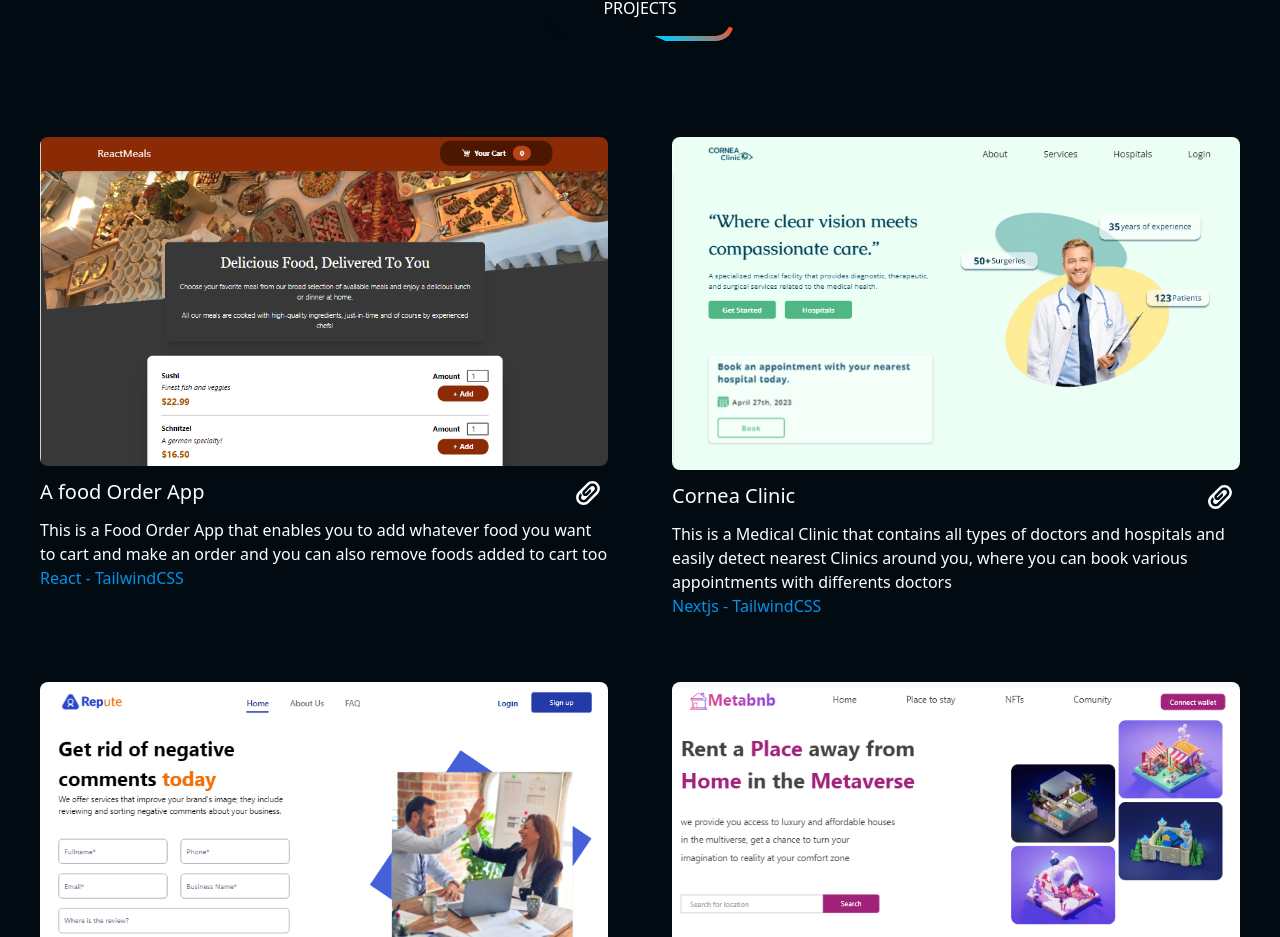
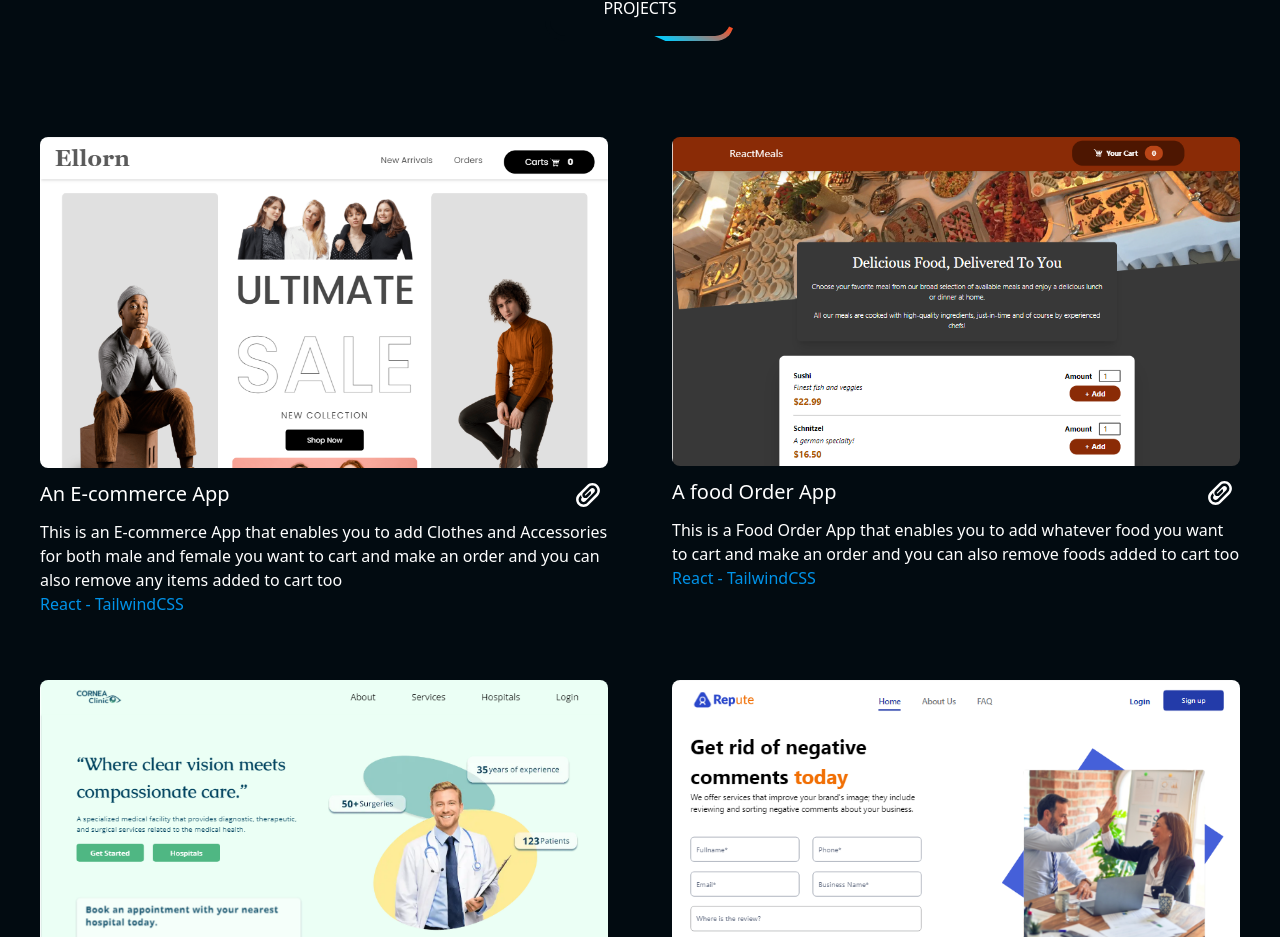
Before and after one commit to Princessayomide53/Portfolio, a React (Create React App) app: page / in a window 1280 px wide. Shown: the part 1052-1989 px from the top of the page. Built offline with nearby package versions, Linux system fonts and the light colour scheme.

Commit message:
Added a new project

```diff
--- a/src/Components/Projects.jsx
+++ b/src/Components/Projects.jsx
@@ -7,6 +7,7 @@ import "../App.css";
 import Metabnbb from "./Img/Metabnbb 1.png";
 import Repute from "./Img/Repute.png";
 import mobile1 from "./Img/mobile1.png";
+import mobile2 from "./Img/mobile2.png";
 import { TiAttachmentOutline } from "react-icons/ti";
 import { useEffect } from "react";
 import AOS from "aos";
@@ -38,6 +39,41 @@ function Projects() {
             <div>
               <div className=" projects">
                 <a
+                  href="https://ellorn.vercel.app/"
+                  target="_blank"
+                  rel="noopener noreferrer"
+                >
+                  <img
+                    src={mobile2}
+                    alt=""
+                    className="md:w-full lg:w-[700px] rounded-lg"
+                  />
+                </a>
+              </div>
+              <div className="flex justify-between pt-3">
+                <h1 className="text-white text-xl">An E-commerce App</h1>
+                <a
+                  href="https://ellorn.vercel.app/"
+                  target="_blank"
+                  rel="noopener noreferrer"
+                >
+                  <TiAttachmentOutline style={style} />
+                </a>
+              </div>
+              <p className="text-white mt-[10px]">
+                This is an E-commerce App that enables you to add Clothes and
+                Accessories for both male and female you want to cart and make
+                an order and you can also remove any items added to cart too{" "}
+                <br />
+                <span className="text-[#0093e9] mt-[6px]">
+                  React - TailwindCSS
+                </span>
+              </p>
+            </div>
+
+            <div>
+              <div className=" projects">
+                <a
                   href="https://food-app-ivory-six.vercel.app/"
                   target="_blank"
                   rel="noopener noreferrer"
@@ -52,7 +88,7 @@ function Projects() {
               <div className="flex justify-between pt-3">
                 <h1 className="text-white text-xl">A food Order App</h1>
                 <a
-                  href="https://medical-system.vercel.app/"
+                  href="https://food-app-ivory-six.vercel.app/"
                   target="_blank"
                   rel="noopener noreferrer"
                 >
```
Also changed, not shown: src/Components/Img/mobile2.png (added).
